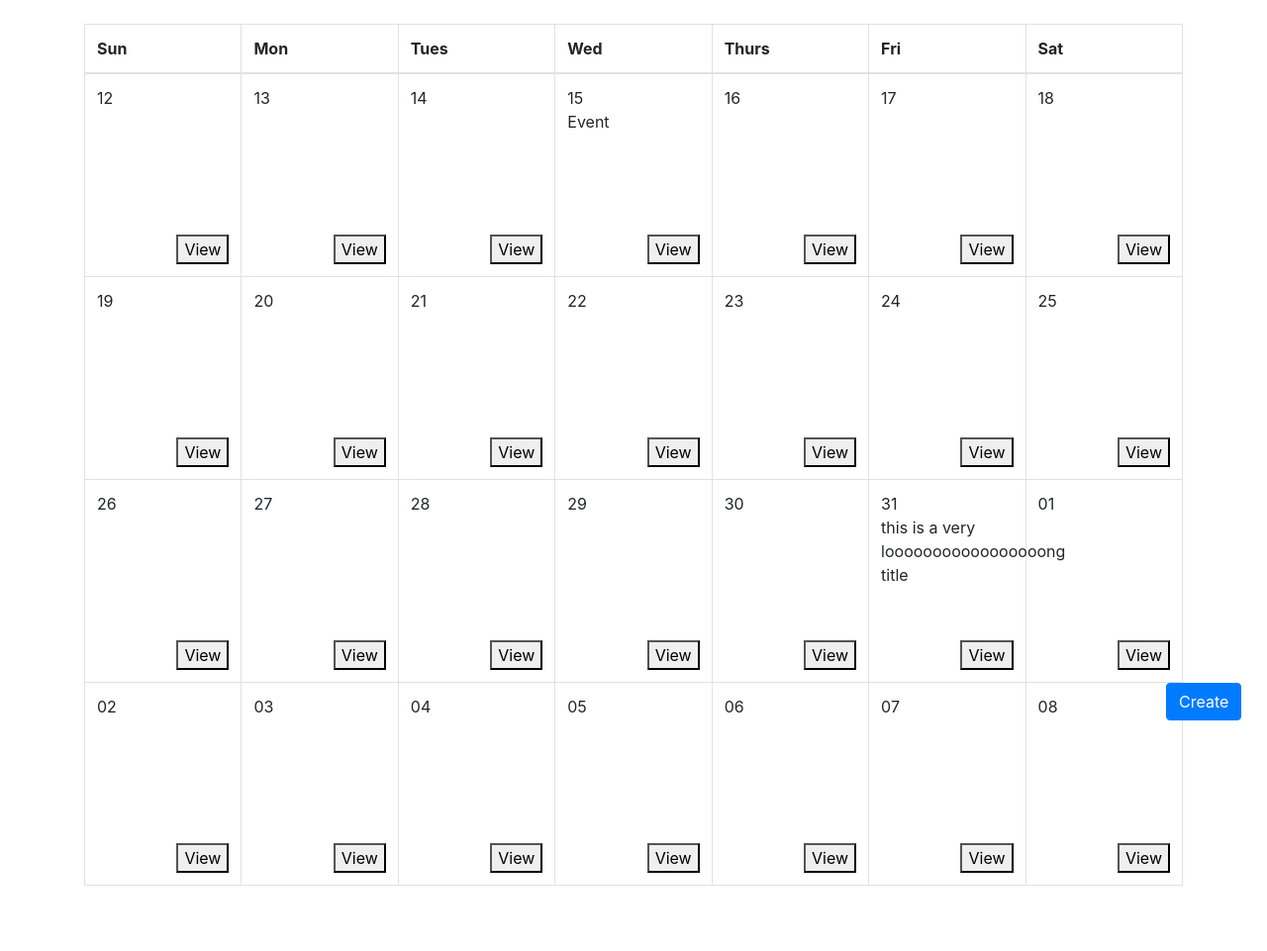
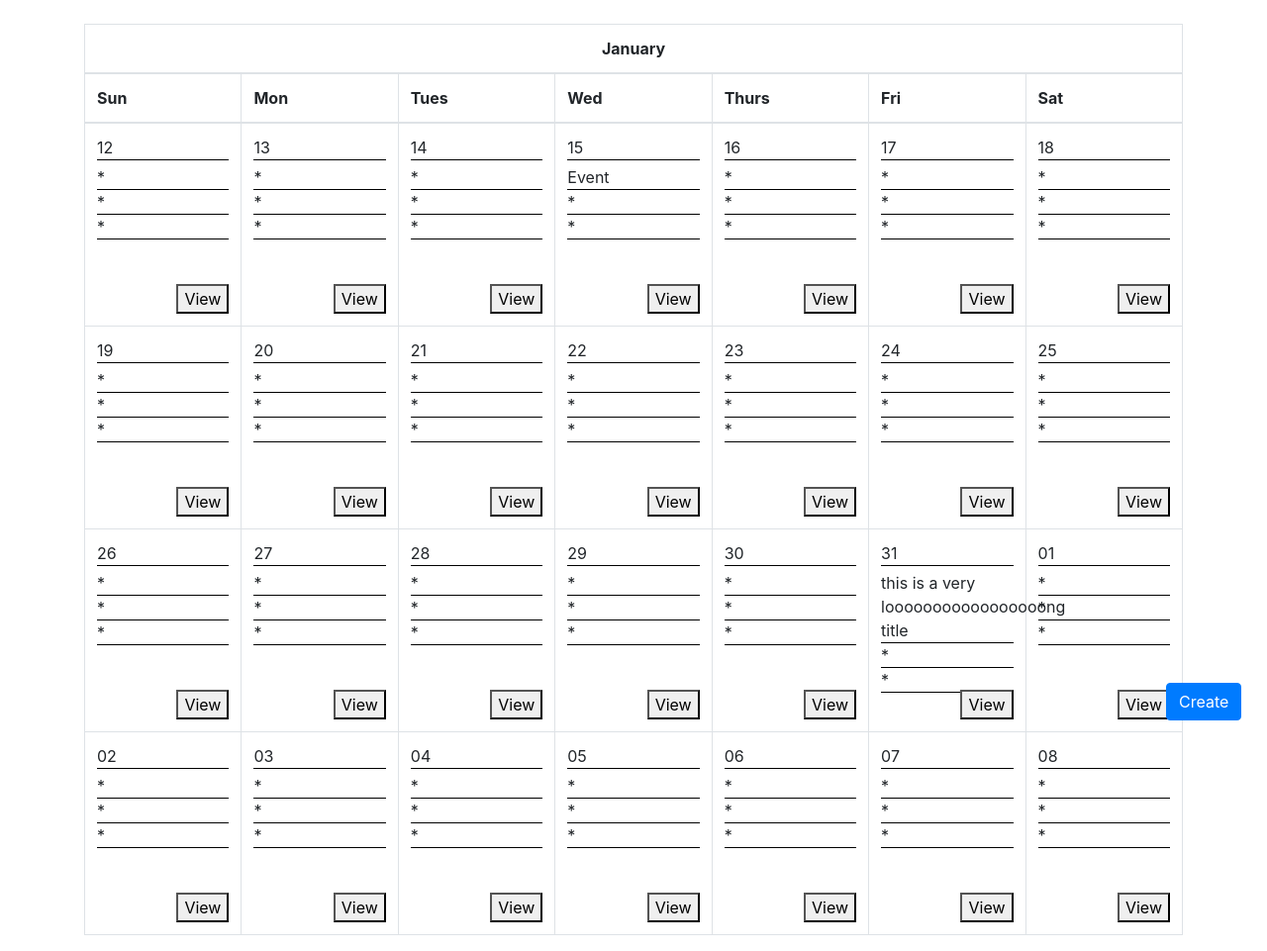
Before and after one commit to YifanWang0/softdev_p02, a Flask app: page /month in a window 1280 px wide. Shown: the part 56-1017 px from the top of the page at 99% size. Before the commit the page ends 951 px from the top, so only its background shows below. Run offline with Flask 2, Linux system fonts and the light colour scheme; a user stored in the database is signed in; data comes from the database, SQL or seed files in the repository; both versions use the stored data as it was after the commit; some libraries are stand-ins or nearby versions.

Commit message:
update calendar display

```diff
--- a/app/app.py
+++ b/app/app.py
@@ -166,8 +166,7 @@ def month():
     data.append(genWeek(getWeek(today,weekday,1)))
     data.append(genWeek(getWeek(today,weekday,2)))
     data.append(genWeek(getWeek(today,weekday,3)))
-    # tempWeek={"date","tasks","events"}
-    return render_template('month.html', data=data)
+    return render_template('month.html', data=data,month=today.strftime('%B'))
 
 def getWeek(today,weekday,weekIncrem):
     personal_tasks = {}
@@ -214,7 +213,7 @@ def genWeek(data):
             if i < len(temp):
                 day.append(temp[i])
             else:
-                day.append("")
+                day.append("*")
         week.append(day)
     return week
 
--- a/app/templates/base.html
+++ b/app/templates/base.html
@@ -77,7 +77,7 @@
 </nav>
 {{ render_flashes() }}
 {% if current_user.is_authenticated %}
-  <div id="form button" style="position: absolute; bottom: 2%; right: 2%;">
+  <div id="form button" style="position: fixed; bottom: 2%; right: 2%;">
       <button class="btn btn-primary" role="button" data-toggle="popover" data-trigger="focus"
               data-html="true" data-placement="top" title="Create New">
           Create
--- a/app/templates/month.html
+++ b/app/templates/month.html
@@ -12,27 +12,18 @@
         {#overflow: hidden;#}
         }
 
-        tr {
-            height: 20%;
-        }
-
-        .tCell {
-
-        }
-
         .cellContent {
             height: 150px;
         }
 
-        .cellButton {
-            float: bottom;
-        {#padding-right:20%;#}
+        .cellTask{
+            border-bottom:1px solid black;
+        }
 
+        table {
+            min-height: 90%;
+            table-layout: fixed;
         }
-    table{
-        min-height: 90%;
-        table-layout: fixed;
-    }
     </style>
 
 {% endblock %}
@@ -43,6 +34,9 @@
     <div class="container" style="height:inherit">
         <table class="table table-bordered">
             <thead>
+            <tr>
+                <th colspan="7" class="text-center">{{ month }}</th>
+            </tr>
             <tr>
                 <th scope="col">Sun</th>
                 <th scope="col">Mon</th>
@@ -60,14 +54,20 @@
                         <td>
                             <div class="tCell">
                                 <div class="cellContent">
-                                    <div class="cellDate">{{ day[0] }}</div>
-                                    {{ day[1] }}
-                                    <br>
-                                    {{ day[2] }}
-                                    <br>
-                                    {{ day[3] }}
+                                    <div class="cellDate" style="border-bottom:1px solid black;">{{ day[0] }}</div>
+                                    <div class="cellList" style="padding-top:5px">
+                                        <div class="cellTask">
+                                            {{ day[1] }}
+                                        </div>
+                                        <div class="cellTask">
+                                            {{ day[2] }}
+                                        </div>
+                                        <div class="cellTask">
+                                            {{ day[3] }}
+                                        </div>
+                                    </div>
                                 </div>
-                                <div class="cellButton">
+                                <div class="cellButton" style="float:bottom">
                                     <button style="float:right">View</button>
                                 </div>
                             </div>
```
Also changed, not shown: database.db.
